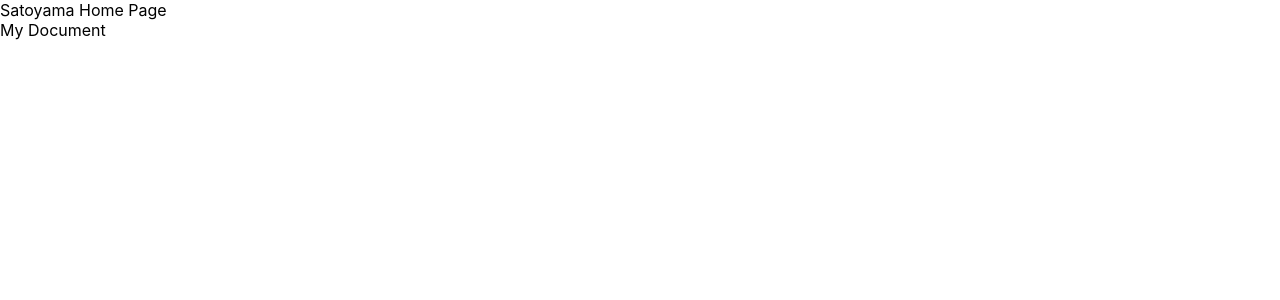
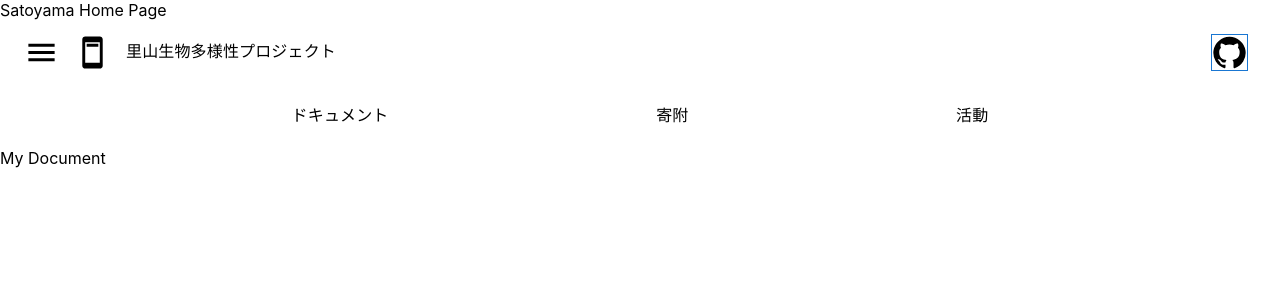
Before and after one commit to cozeeinteright/satoyamahome, a React (Create React App) app: page /document in a window 1280 px wide. Shown: the top 300 px of the page. Built offline with nearby package versions, Linux system fonts and the light colour scheme.

Commit message:
add side menu

```diff
--- a/src/components/Header.tsx
+++ b/src/components/Header.tsx
@@ -3,10 +3,16 @@ import AdUnitsIcon from '@mui/icons-material/AdUnits';
 import GitHubIcon from '@mui/icons-material/GitHub';
 import MenuIcon from '@mui/icons-material/Menu';
 
-export default function Header() {
+interface Category {
+  category: String
+}
+
+export default function Header(props: Category) {
+  const sideMenu = props.category === "document"?< MenuIcon fontSize="large" sx={{mr:2}}/>:<></>
   return (
     <>
       <Toolbar sx={{display:'flex'}}>
+        {sideMenu}
         <AdUnitsIcon fontSize="large" sx={{mr:2}}/>
         <Typography variant="body1" sx={{flexGrow: 1}}>里山生物多様性プロジェクト</Typography>
         <GitHubIcon fontSize="large" sx={{mx:1, border: 1, borderRaduios: 2, borderColor: 'primary.main'}} />
--- a/src/components/Home.tsx
+++ b/src/components/Home.tsx
@@ -9,7 +9,7 @@ export default function Home() {
       <Container maxWidth="sm">
         <div>Here is Home</div>
         <UserName />
-        <Header />
+        <Header category="home"/>
         <FirstView />
       </Container>
     </>
--- a/src/components/MyDocument.tsx
+++ b/src/components/MyDocument.tsx
@@ -1,6 +1,9 @@
+import Header from './Header'
+
 export default function MyDocument() {
   return (
     <>
+      <Header category="document"/>
       <div>My Document</div>
     </>
   );
```
